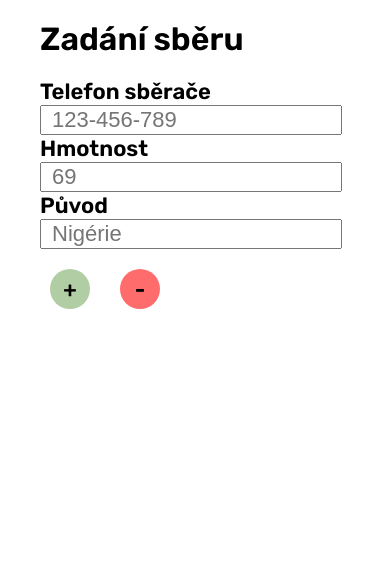
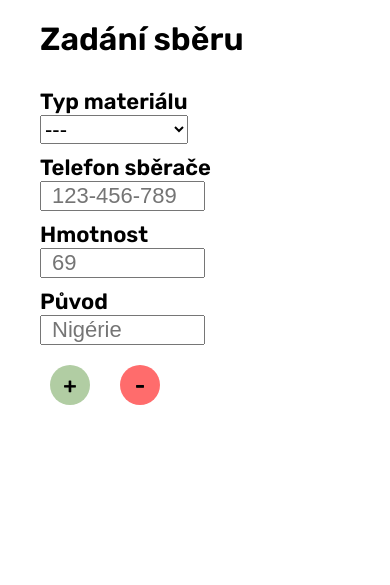
Before and after one commit to v-kollar/junkyard-website, a Flask app: page /zadani-sberu in a window 390 px wide. Shown: the part 80-665 px from the top of the page. Run offline with Flask 2, Linux system fonts and the light colour scheme.

Commit message:
Add material type into material insert

```diff
--- a/src/static/css/structure.css
+++ b/src/static/css/structure.css
@@ -433,9 +433,19 @@ h2.stats {
 	font-size: 22px;
 }
 
+.collection__modification select {
+	font-size: 22px;
+	width: 100%;
+}
+
+.collection__modification input {
+	display: grid;
+	width: 50%
+}
+
 .collection__modification input,
 .collection__modification label {
-  display: grid;
+  display: block;
 }
 
 .collection__modification input {
@@ -520,6 +530,11 @@ h2.stats {
   border-color: rgba(0, 0, 0, 0.19);
 }
 
+.closer {
+	margin-left: -10%;
+}
+
+
 /* Muj ucet flex */
 
 .side-by-side {
@@ -550,6 +565,15 @@ h2.stats {
   .side-by-side a {
       width: 100%;
   }
+
+  .wrapper label {
+	  margin-left: auto;
+		margin-top: 10px;
+	}
+
+	.closer {
+		margin-left: 0px;
+	}
 }
 
 .side-by-side h3 {
--- a/src/templates/add_collections.jinja2
+++ b/src/templates/add_collections.jinja2
@@ -9,17 +9,27 @@ Zadání sběru
 <form class="collection__modification"
       name="collection__modification" method="POST">
 <div class="wrapper">
+  <div>
+  <label for="materials">Typ materiálu</label>
+	<select id="materials" name="materials" form="materials">
+	  <option value="not-selected">---</option>
+		<option value="iron">Železo</option>
+    <option value="aluminium">Hliník</option>
+    <option value="stone">Kámen</option>
+    <option value="bronze">Bronz</option>
+  </select>
+	</div>
 	<div>
     <label for="phone">Telefon sběrače</label>
     <input id="phone" type="tel" placeholder="123-456-789" value="" name="name">
   </div>
 
-  <div>
+  <div class="closer">
     <label for="weight">Hmotnost</label>
     <input id="weight" type="text" placeholder="69" value="" name="email">
   </div>
 
-	<div>
+	<div class="closer">
     <label for="origin">Původ</label>
     <input id="origin" type="text" placeholder="Nigérie" value="" name="email">
 	</div>
```
